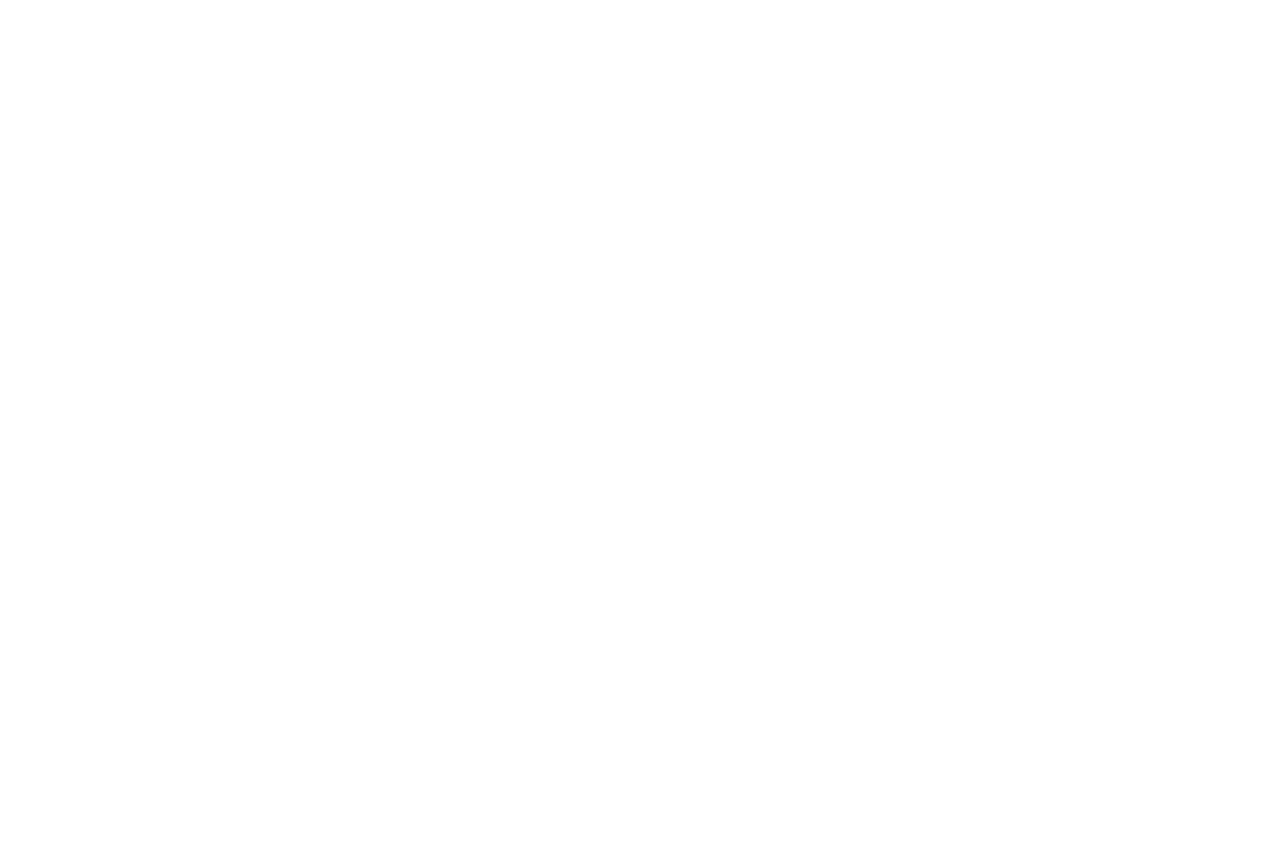
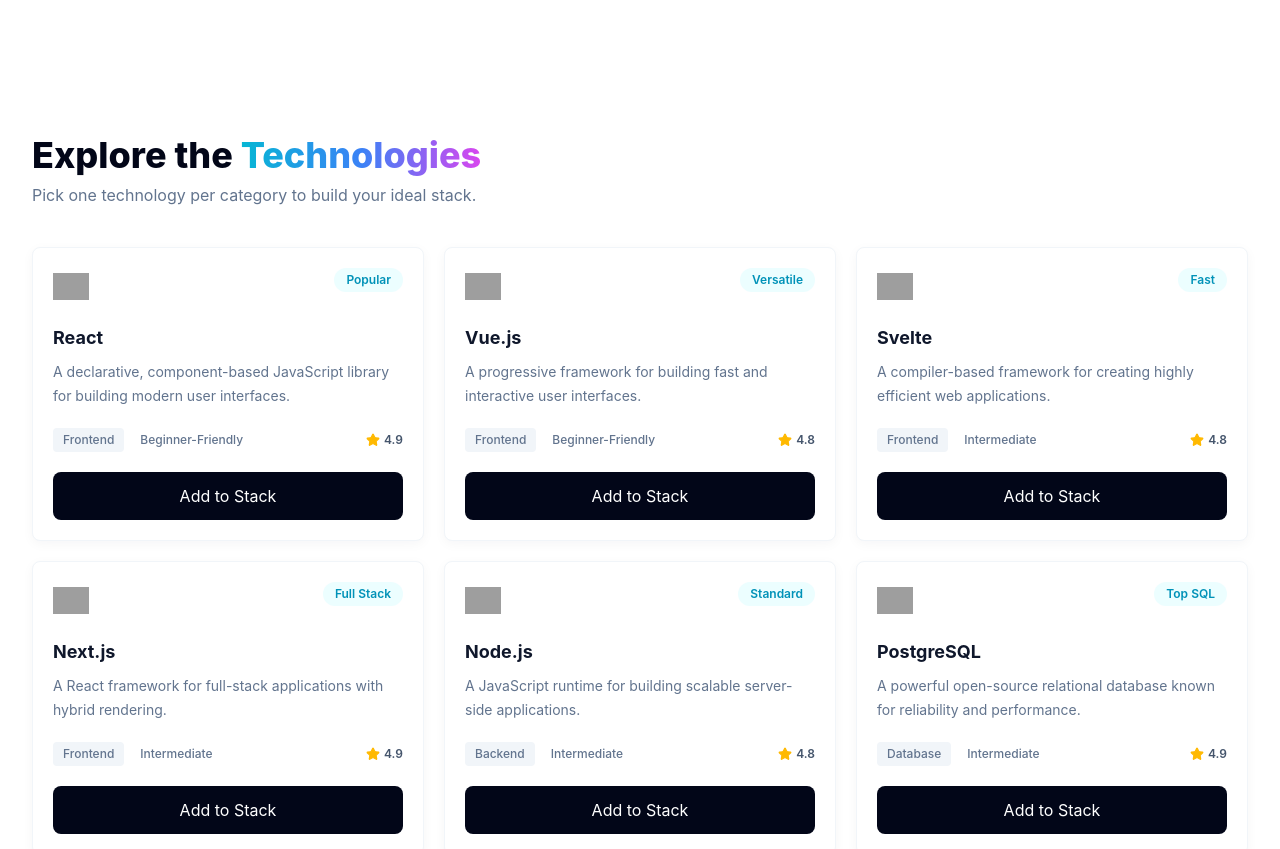
Before and after one commit to sasamir10/dev-stack-builder, a React (Vite) app: page / in a window 1280 px wide. Shown: the part 780-1629 px from the top of the page. Before the commit the page ends 819 px from the top, so only its background shows below. Built offline with nearby package versions, Linux system fonts and the light colour scheme; grey boxes are pictures that could not be loaded.

Commit message:
feat: create technology card component

```diff
--- a/src/App.tsx
+++ b/src/App.tsx
@@ -1,5 +1,6 @@
 import Hero from "./components/Hero";
 import Navbar from "./components/Navbar";
+import TechnologiesSection from "./components/TechnologiesSection";
 
 function App() {
     return (
@@ -8,6 +9,7 @@
 
             <main>
                 <Hero />
+                <TechnologiesSection />
             </main>
         </>
     );
--- /dev/null
+++ b/src/components/TechnologiesSection.tsx
@@ -0,0 +1,78 @@
+import { useEffect, useState } from "react";
+import type { Technology } from "../types/technology";
+import TechnologyCard from "./TechnologyCard";
+
+export default function TechnologiesSection() {
+    const [technologies, setTechnologies] = useState<Technology[]>([]);
+    const [isLoading, setIsLoading] = useState(true);
+    const [error, setError] = useState("");
+
+    useEffect(() => {
+        async function loadTechnologies() {
+            try {
+                const response = await fetch("/technologies.json");
+
+                if (!response.ok) {
+                    throw new Error("Could not load technology data.");
+                }
+
+                const data: Technology[] = await response.json();
+                setTechnologies(data);
+            } catch {
+                setError(
+                    "Unable to load technologies. Please refresh the page.",
+                );
+            } finally {
+                setIsLoading(false);
+            }
+        }
+
+        loadTechnologies();
+    }, []);
+
+    return (
+        <section id="technologies" className="bg-white py-20 sm:py-24">
+            <div className="mx-auto max-w-7xl px-5 lg:px-8">
+                <div>
+                    <h2 className="text-3xl font-extrabold text-slate-950 sm:text-4xl">
+                        Explore the{" "}
+                        <span
+                            className="bg-clip-text text-transparent"
+                            style={{ backgroundImage: "var(--brand-gradient)" }}
+                        >
+                            Technologies
+                        </span>
+                    </h2>
+
+                    <p className="mt-2 text-sm text-slate-500 sm:text-base">
+                        Pick one technology per category to build your ideal
+                        stack.
+                    </p>
+                </div>
+
+                {isLoading && (
+                    <div className="py-16 text-center text-slate-500">
+                        Loading technologies...
+                    </div>
+                )}
+
+                {error && (
+                    <div className="py-16 text-center text-rose-500">
+                        {error}
+                    </div>
+                )}
+
+                {!isLoading && !error && (
+                    <div className="mt-10 grid grid-cols-1 gap-5 sm:grid-cols-2 lg:grid-cols-3">
+                        {technologies.map((technology) => (
+                            <TechnologyCard
+                                key={technology.id}
+                                technology={technology}
+                            />
+                        ))}
+                    </div>
+                )}
+            </div>
+        </section>
+    );
+}
--- /dev/null
+++ b/src/components/TechnologyCard.tsx
@@ -0,0 +1,66 @@
+import { Star } from "lucide-react";
+import type { Technology } from "../types/technology";
+
+interface TechnologyCardProps {
+    technology: Technology;
+    isAdded?: boolean;
+    onAdd?: (technology: Technology) => void;
+}
+
+export default function TechnologyCard({
+    technology,
+    isAdded = false,
+    onAdd,
+}: TechnologyCardProps) {
+    return (
+        <article className="flex min-h-72 flex-col rounded-lg border border-slate-100 bg-white p-5 shadow-[0_3px_12px_rgba(15,23,42,0.04)]">
+            <div className="flex items-start justify-between gap-4">
+                <img
+                    src={technology.icon}
+                    alt={`${technology.name} logo`}
+                    className="h-9 w-9 object-contain"
+                />
+
+                <span className="rounded-full bg-cyan-50 px-3 py-1 text-xs font-semibold text-cyan-600">
+                    {technology.badge}
+                </span>
+            </div>
+
+            <h3 className="mt-5 text-lg font-bold text-slate-900">
+                {technology.name}
+            </h3>
+
+            <p className="mt-2 text-sm leading-6 text-slate-500">
+                {technology.description}
+            </p>
+
+            <div className="mt-5 flex flex-wrap items-center gap-x-4 gap-y-2 text-xs">
+                <span className="rounded bg-slate-100 px-2.5 py-1 font-medium text-slate-500">
+                    {technology.category}
+                </span>
+
+                <span className="font-medium text-slate-500">
+                    {technology.difficulty}
+                </span>
+
+                <span className="ml-auto inline-flex items-center gap-1 font-semibold text-slate-600">
+                    <Star size={14} className="fill-amber-400 text-amber-400" />
+                    {technology.rating}
+                </span>
+            </div>
+
+            <button
+                type="button"
+                disabled={isAdded}
+                onClick={() => onAdd?.(technology)}
+                className={`mt-5 w-full rounded-lg py-3 text-sm font-semibold transition-colors ${
+                    isAdded
+                        ? "cursor-not-allowed bg-slate-100 text-slate-400"
+                        : "bg-slate-950 text-white hover:bg-slate-800"
+                }`}
+            >
+                {isAdded ? "Added to Stack" : "Add to Stack"}
+            </button>
+        </article>
+    );
+}
--- /dev/null
+++ b/src/types/technology.ts
@@ -0,0 +1,17 @@
+export interface Technology {
+    id: string;
+    name: string;
+    category:
+        | "Frontend"
+        | "Backend"
+        | "Database"
+        | "Language"
+        | "Styling"
+        | "DevOps"
+        | "Tools";
+    description: string;
+    icon: string;
+    rating: number;
+    difficulty: "Beginner-Friendly" | "Intermediate" | "Advanced";
+    badge: string;
+}
```
Also changed, not shown: public/technologies.json (renamed from src/data/technologies.json).
